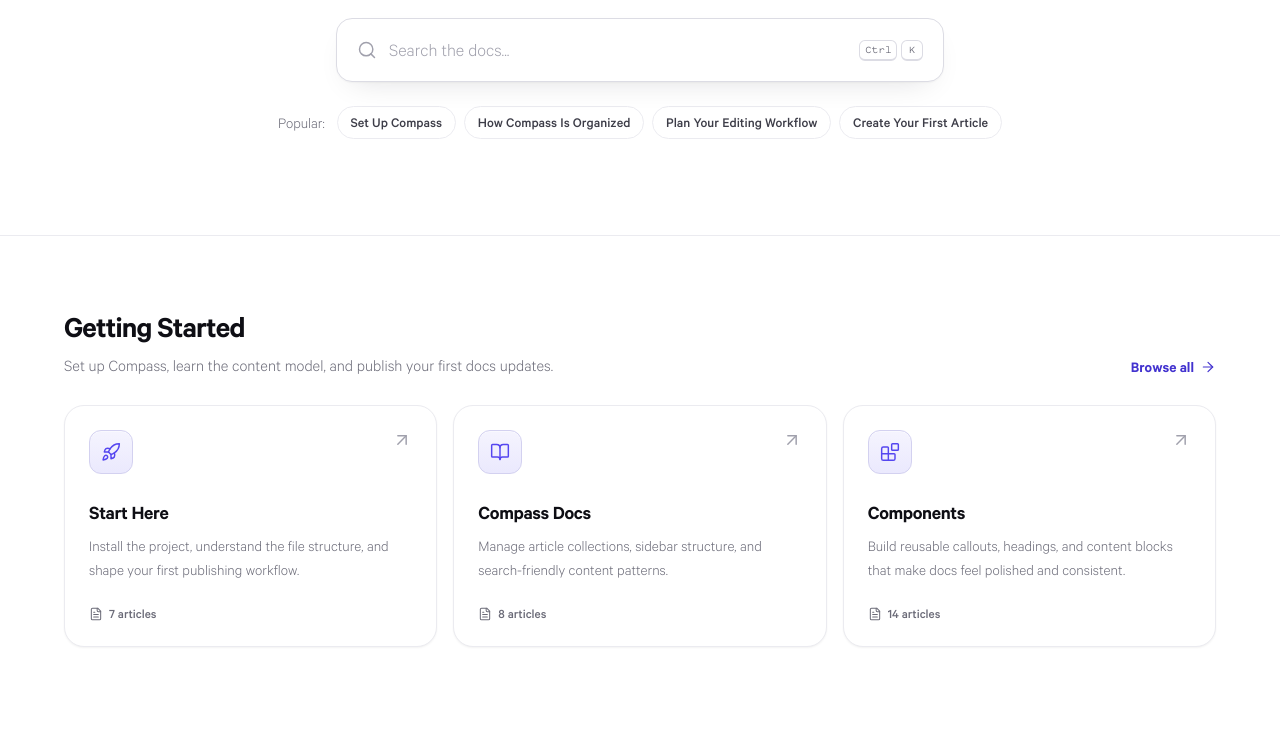
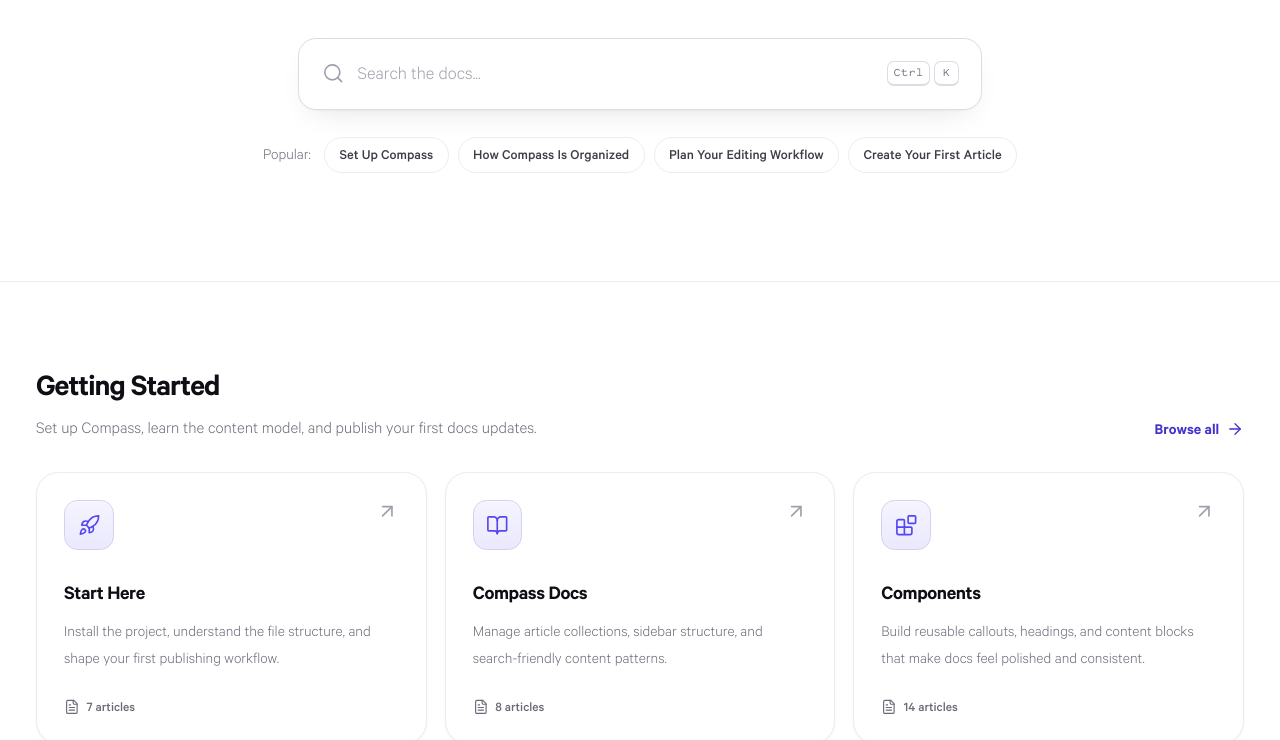
Before and after one commit to jsantiago611/pray-the-psalms, an Astro site: page / in a window 1280 px wide. Shown: the part 399-1139 px from the top of the page. Built offline with nearby package versions, Linux system fonts and the light colour scheme; Astro itself is replaced by a stand-in of ours.

Commit message:
Remove size-adjust from font-face declarations
Removed 'size-adjust' property from multiple font-face declarations.

```diff
--- a/src/styles/global.css
+++ b/src/styles/global.css
@@ -8,7 +8,6 @@
   font-weight: 400;
   font-style: normal;
   font-display: swap;
-  size-adjust: 110%;
 }
 
 @font-face {
@@ -17,7 +16,6 @@
   font-weight: 400;
   font-style: italic;
   font-display: swap;
-  size-adjust: 110%;
 }
 /*
 @font-face {
@@ -34,8 +32,6 @@
   font-weight: 500;
   font-style: normal;
   font-display: swap;
-  size-adjust: 110%;
-
 }
 
 @font-face {
@@ -44,7 +40,6 @@
   font-weight: 600;
   font-style: normal;
   font-display: swap;
-  size-adjust: 110%;
 }
 
 @font-face {
@@ -197,6 +192,7 @@ html.dark {
   html {
     scroll-behavior: smooth;
     -webkit-text-size-adjust: 100%;
+    font-size: 112.5%; /* delete this if not using Calibre anymore */
   }
 
   body {
```
